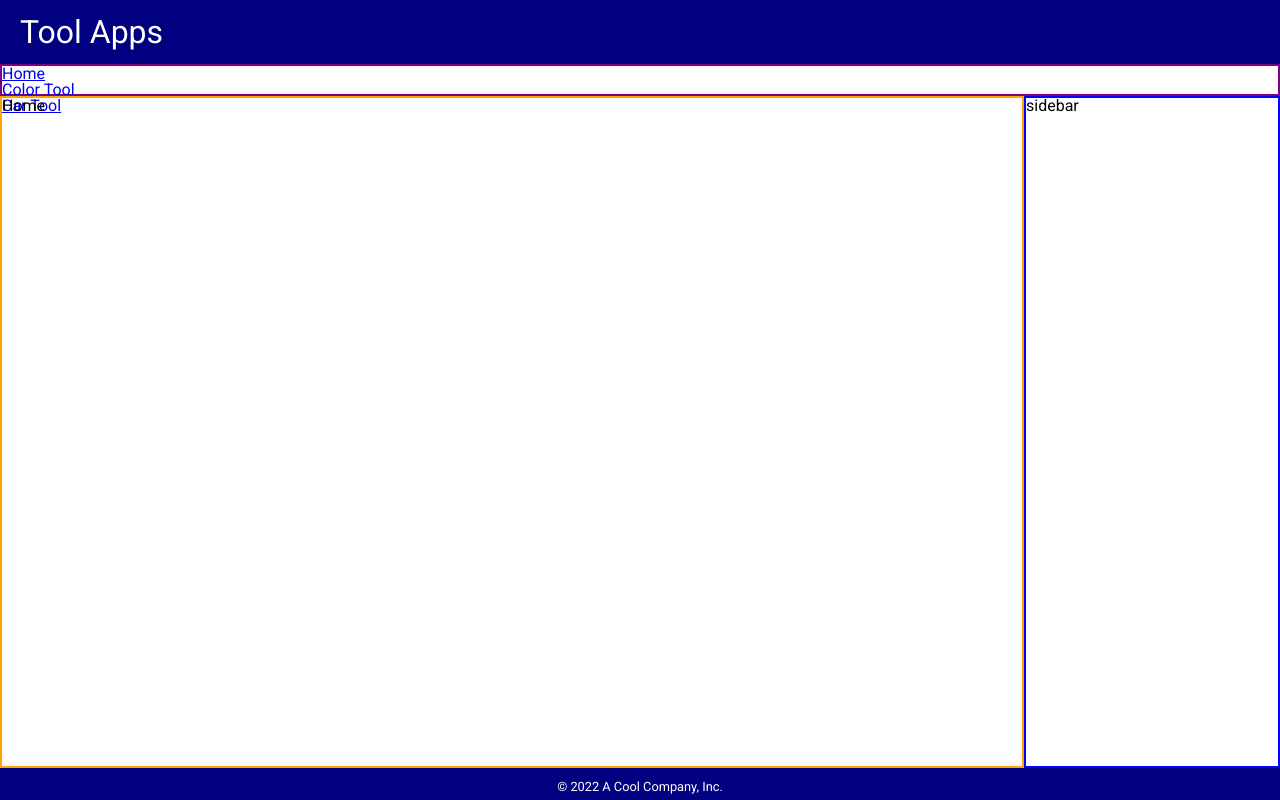
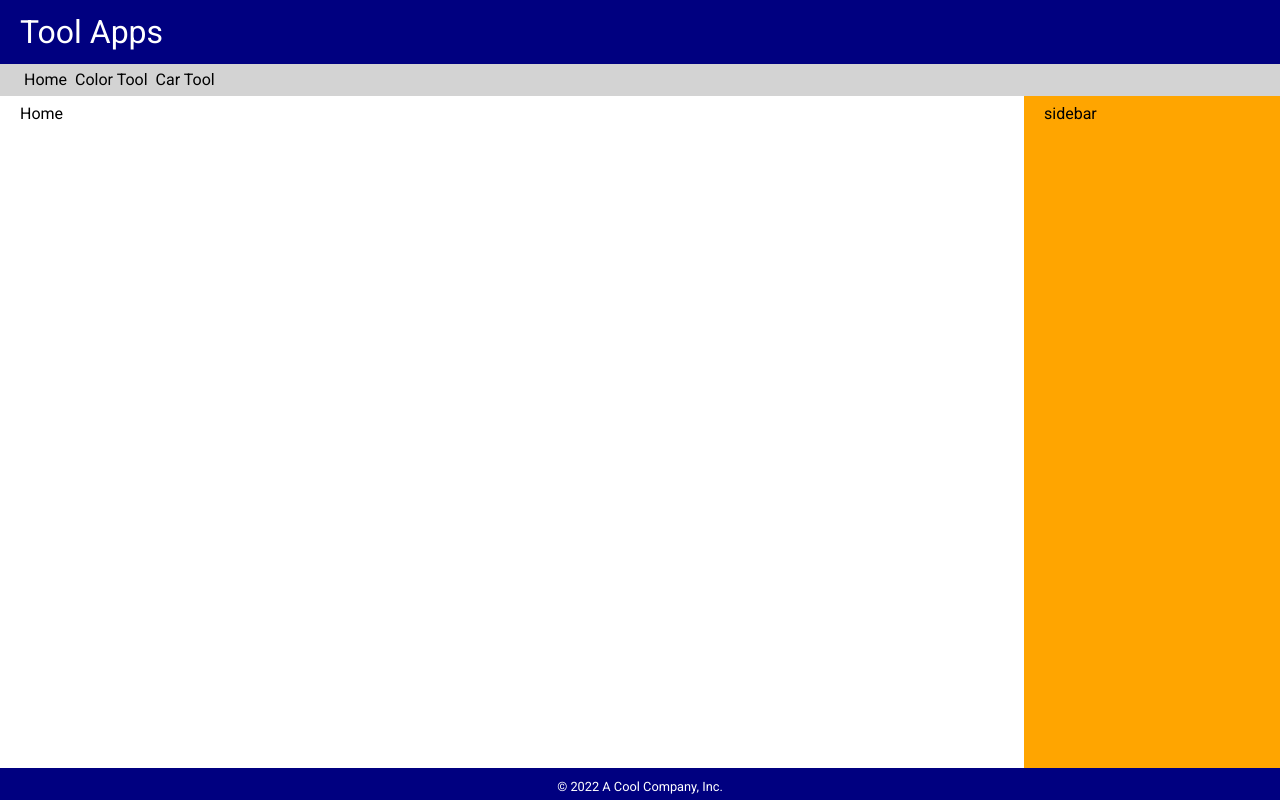
Before and after one commit to t4d-classes/bootcamp_01312022, a JavaScript app in the folder demo-app/: page / in a window 1280 px wide. Built offline with nearby package versions, Linux system fonts and the light colour scheme.

Commit message:
add final css for tools app

```diff
--- a/demo-app/src/components/Layout.css
+++ b/demo-app/src/components/Layout.css
@@ -89,24 +89,49 @@ body {
 }
 
 #main-menu{
-  border: 2px solid purple;
   grid-area: menu;
+  background-color: lightgray;
+  padding: 0 20px;
+  display: flex;
+  align-items: center;
+}
+
+#main-menu > ul {
+  display: flex;
+  flex-direction: row;
+
+}
+
+#main-menu li {
+  margin: 4px;
+}
+
+#main-menu li > a,
+#main-menu li > a:visited,
+#main-menu li > a:active {
+  color: black;
+  text-decoration: none;
+}
+
+#main-menu li > a:hover {
+  text-decoration: underline;
 }
 
 #content {
-  border: 2px solid orange;
   grid-area: content;
+  padding: 10px 20px 10px 20px; /* top right bottom left */
 }
 
 #sidebar {
-  border: 2px solid blue;
   grid-area: sidebar;
+  background-color: orange;
+  padding: 10px 20px; /* top/bottom left/right */
 }
 
 #page-footer {
   grid-area: footer;
   text-align: center;
-  padding-top: 10px;
+  padding-top: 10px; /* top/right/bottom/left */
 }
 
 #page-footer > small {
```
